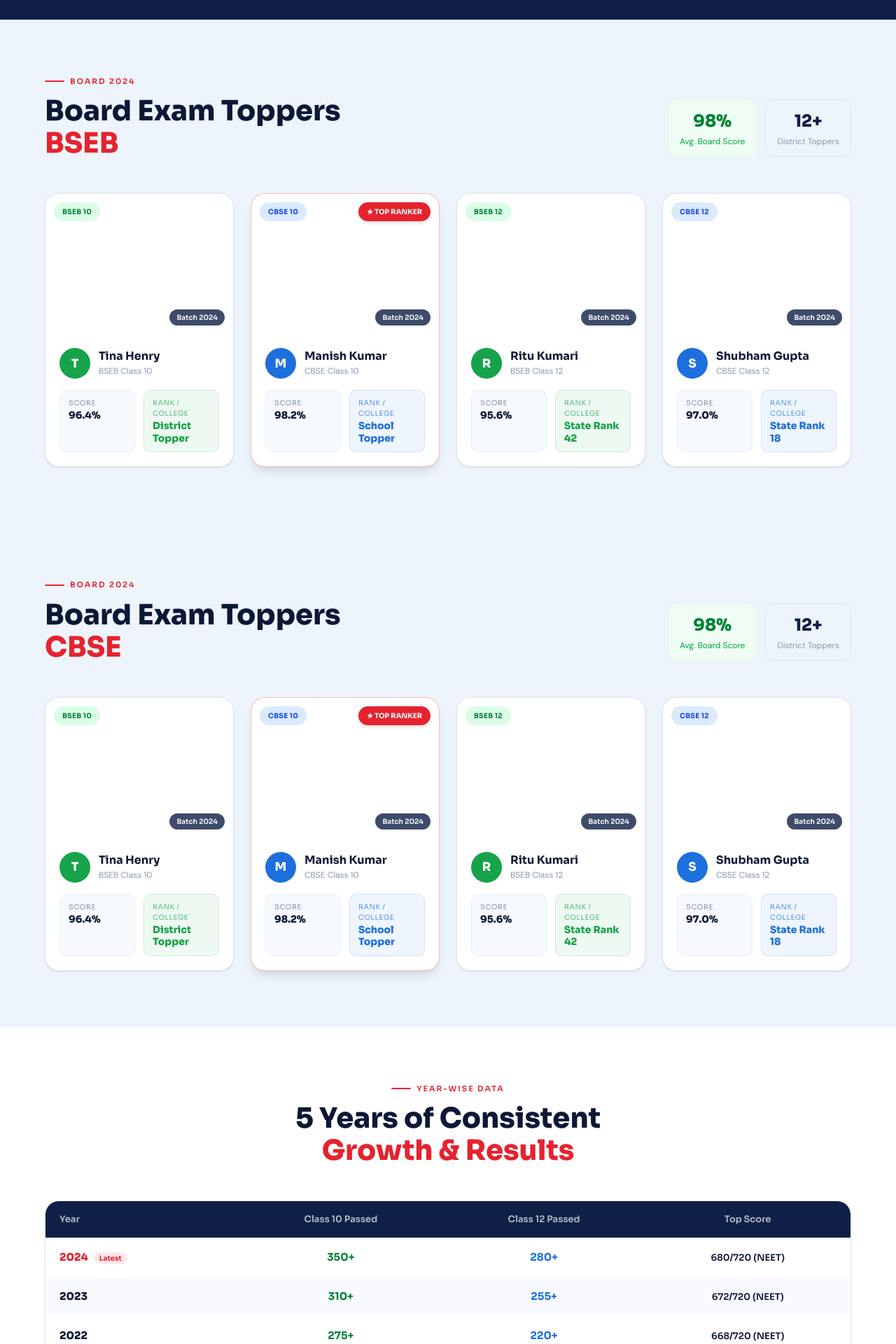
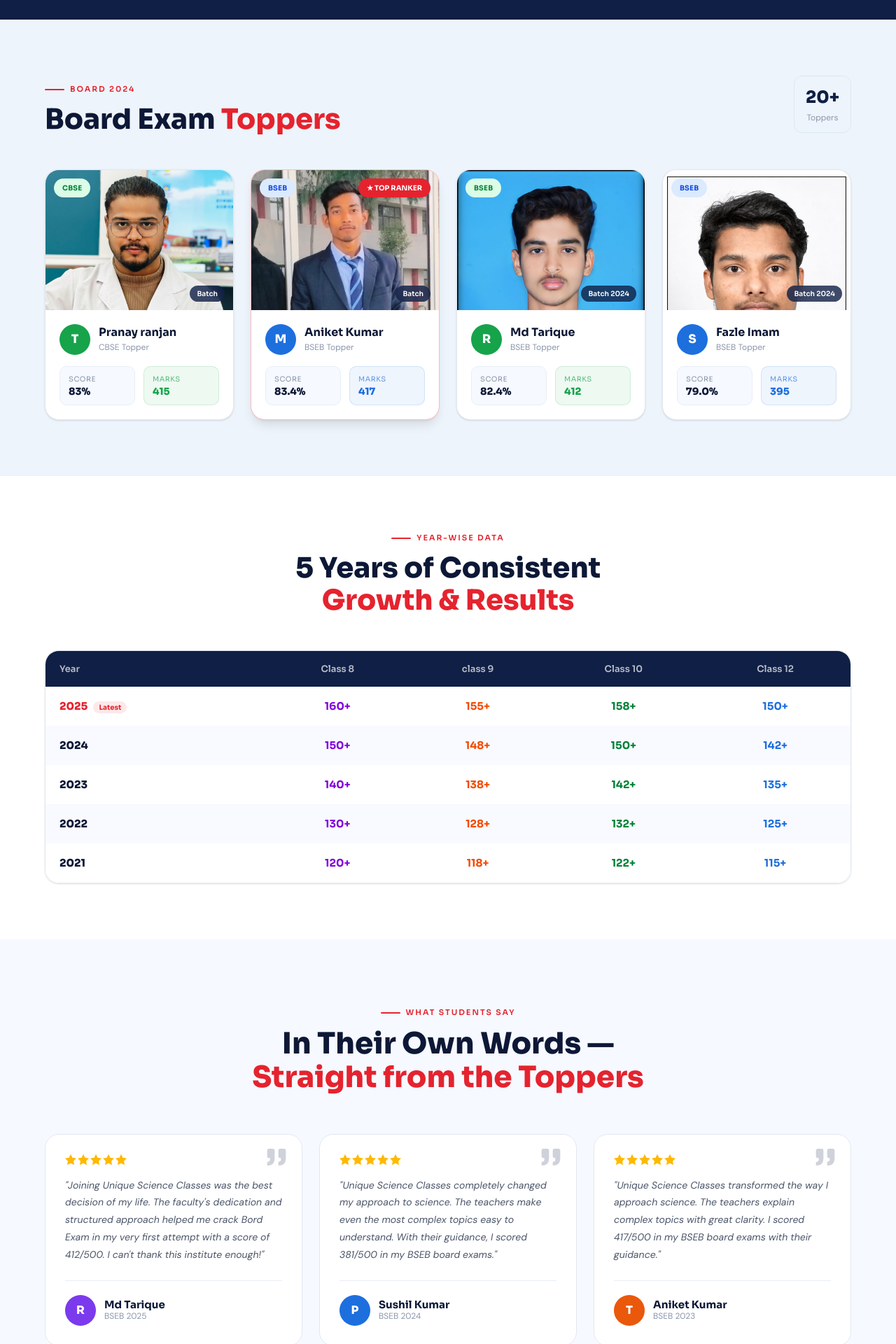
Before and after one commit to kunalArya1/usc, a Next.js app: page /results in a window 1280 px wide. Shown: the part 680-2600 px from the top of the page at 70% size. Built offline with nearby package versions, Linux system fonts and the light colour scheme.

Commit message:
ui changes

```diff
--- a/src/app/results/page.tsx
+++ b/src/app/results/page.tsx
@@ -35,9 +35,9 @@
         {/* <NEETToppers /> */}
         {/* <JEEToppers /> */}
         <BoardToppers title={"BSEB"} />
-        <BoardToppers title={"CBSE"} />
+        {/* <BoardToppers title={"CBSE"} /> */}
         <ResultsTable />
-        <ResultsGallery />
+        {/* <ResultsGallery /> */}
         <Testimonials />
         {/* <AchievementsBand /> */}
         <CTABanner />
--- a/src/components/about/StatsBand.tsx
+++ b/src/components/about/StatsBand.tsx
@@ -2,10 +2,10 @@
 
 export default function StatsBand() {
   const stats = [
-    { value: "400+", label: "Students Enrolled" },
+    { value: "500+", label: "Students Enrolled" },
     { value: "98%", label: "Success Rate" },
-    { value: "500+", label: "Board Results" },
-    { value: "8+", label: "Expert Faculty" },
+    { value: "200+", label: "Board Results" },
+    { value: "5+", label: "Expert Faculty" },
   ];
 
   return (
--- a/src/components/results/BoardToppers.tsx
+++ b/src/components/results/BoardToppers.tsx
@@ -3,48 +3,57 @@
 
 const boardToppers: TopperData[] = [
   {
-    name: "Tina Henry",
-    score: "96.4%",
+    name: "Pranay ranjan",
+    score: "83%",
     rank: "District Topper",
-    college: "BSEB Class 10",
-    year: "2024",
-    tag: "BSEB 10",
+    college: "CBSE Topper",
+    year: "",
+    tag: "CBSE",
     tagColor: "bg-green-100 text-green-700",
     initial: "T",
     color: "#16a34a",
+    imagePath: "/students/2.png",
+    marks: "415",
   },
+
   {
-    name: "Manish Kumar",
-    score: "98.2%",
+    name: "Aniket Kumar",
+    score: "83.4%",
     rank: "School Topper",
-    college: "CBSE Class 10",
-    year: "2024",
-    tag: "CBSE 10",
+    college: "BSEB Topper",
+    year: "",
+    tag: "BSEB",
     tagColor: "bg-blue-100 text-blue-700",
     initial: "M",
     color: "#1D6FDE",
+    imagePath: "/students/1.png",
+    marks: "417",
   },
   {
-    name: "Ritu Kumari",
-    score: "95.6%",
+    name: "Md Tarique",
+    score: "82.4%",
     rank: "State Rank 42",
-    college: "BSEB Class 12",
+    college: "BSEB Topper",
     year: "2024",
-    tag: "BSEB 12",
+    tag: "BSEB",
     tagColor: "bg-green-100 text-green-700",
     initial: "R",
     color: "#16a34a",
+    imagePath: "/students/3.jpeg",
+    marks: "412",
   },
   {
-    name: "Shubham Gupta",
-    score: "97.0%",
+    name: "Fazle Imam",
+    score: "79.0%",
     rank: "State Rank 18",
-    college: "CBSE Class 12",
+    college: "BSEB Topper",
     year: "2024",
-    tag: "CBSE 12",
+    tag: "BSEB",
     tagColor: "bg-blue-100 text-blue-700",
     initial: "S",
     color: "#1D6FDE",
+    imagePath: "/students/4.jpeg",
+    marks: "395",
   },
 ];
 
@@ -61,34 +70,38 @@
               </span>
             </div>
             <h2 className="font-['Sora'] text-[32px] md:text-[40px] font-extrabold text-[#0D1836] leading-[1.15]">
-              Board Exam Toppers
+              Board Exam <span className="text-[#E5232E]">Toppers</span>
               <br />
-              <span className="text-[#E5232E]">{title}</span>
             </h2>
           </div>
           <div className="flex items-center gap-3 pb-1">
-            <div className="bg-green-50 border border-green-100 rounded-[12px] px-4 py-3 text-center">
+            {/* <div className="bg-green-50 border border-green-100 rounded-[12px] px-4 py-3 text-center">
               <div className="font-['Sora'] text-[24px] font-extrabold text-green-700">
                 98%
               </div>
               <div className="text-[12px] text-green-600 mt-0.5">
                 Avg. Board Score
               </div>
-            </div>
+            </div> */}
             <div className="bg-[#EEF4FB] border border-[#D8E8F4] rounded-[12px] px-4 py-3 text-center">
               <div className="font-['Sora'] text-[24px] font-extrabold text-[#0F1F45]">
-                12+
+                20+
               </div>
-              <div className="text-[12px] text-[#8A96AB] mt-0.5">
-                District Toppers
-              </div>
+              <div className="text-[12px] text-[#8A96AB] mt-0.5">Toppers</div>
             </div>
           </div>
         </FadeUp>
 
         <div className="grid grid-cols-1 sm:grid-cols-2 lg:grid-cols-4 gap-6">
           {boardToppers.map((topper, i) => (
-            <TopperCard key={i} topper={topper} index={i} featured={i === 1} />
+            <TopperCard
+              key={i}
+              topper={topper}
+              index={i}
+              imagePath={topper.imagePath}
+              featured={i === 1}
+              marks={topper.marks}
+            />
           ))}
         </div>
       </div>
--- a/src/components/results/HeroBanner.tsx
+++ b/src/components/results/HeroBanner.tsx
@@ -16,9 +16,9 @@
                 <span className="text-[#E5232E]">Possible Here.</span>
               </h1>
               <p className="text-[16px] text-[#4A5568] leading-[1.75] max-w-[540px]">
-                Every year, our students set new benchmarks — in NEET, JEE, CBSE
-                and Bihar Board. These are real students, real ranks, and real
-                transformations. Their success is our purpose.
+                Every year, our students set new benchmarks — in Board Exams.
+                These are real students, real ranks, and real transformations.
+                Their success is our purpose.
               </p>
             </div>
             {/* Year filter tabs */}
--- a/src/components/results/ResultsTable.tsx
+++ b/src/components/results/ResultsTable.tsx
@@ -3,43 +3,43 @@
 export default function ResultsTable() {
   const rows = [
     {
-      year: "2024",
-      // neet: "320+",
-      // jee: "180+",
-      board10: "350+",
-      board12: "280+",
+      year: "2025",
+      class8: "160+",
+      class9: "155+",
+      board10: "158+",
+      board12: "150+",
       topScore: "680/720 (NEET)",
     },
     {
-      year: "2023",
-      // neet: "290+",
-      // jee: "155+",
-      board10: "310+",
-      board12: "255+",
+      year: "2024",
+      class8: "150+",
+      class9: "148+",
+      board10: "150+",
+      board12: "142+",
       topScore: "672/720 (NEET)",
     },
     {
-      year: "2022",
-      // neet: "265+",
-      // jee: "130+",
-      board10: "275+",
-      board12: "220+",
+      year: "2023",
+      class8: "140+",
+      class9: "138+",
+      board10: "142+",
+      board12: "135+",
       topScore: "668/720 (NEET)",
     },
     {
-      year: "2021",
-      // neet: "230+",
-      // jee: "110+",
-      board10: "240+",
-      board12: "195+",
+      year: "2022",
+      class8: "130+",
+      class9: "128+",
+      board10: "132+",
+      board12: "125+",
       topScore: "98.2% (CBSE)",
     },
     {
-      year: "2020",
-      // neet: "195+",
-      // jee: "95+",
-      board10: "210+",
-      board12: "170+",
+      year: "2021",
+      class8: "120+",
+      class9: "118+",
+      board10: "122+",
+      board12: "115+",
       topScore: "97.8% (BSEB)",
     },
   ];
@@ -68,11 +68,11 @@
                 <tr className="bg-[#0F1F45]">
                   {[
                     "Year",
-                    // "NEET Selections",
-                    // "JEE Qualifiers",
-                    "Class 10 Passed",
-                    "Class 12 Passed",
-                    "Top Score",
+                    "Class 8",
+                    "class 9",
+                    "Class 10",
+                    "Class 12",
+                    // "Top Score",
                   ].map((h, i) => (
                     <th
                       key={i}
@@ -101,16 +101,16 @@
                         </span>
                       )}
                     </td>
-                    {/* <td className="px-5 py-4 text-center">
+                    <td className="px-5 py-4 text-center">
                       <span className="font-['Sora'] text-[15px] font-bold text-purple-700">
-                        {row.neet}
+                        {row.class8}
                       </span>
                     </td>
                     <td className="px-5 py-4 text-center">
                       <span className="font-['Sora'] text-[15px] font-bold text-orange-600">
-                        {row.jee}
+                        {row.class9}
                       </span>
-                    </td> */}
+                    </td>
                     <td className="px-5 py-4 text-center">
                       <span className="font-['Sora'] text-[15px] font-bold text-green-700">
                         {row.board10}
@@ -121,11 +121,11 @@
                         {row.board12}
                       </span>
                     </td>
-                    <td className="px-5 py-4 text-center">
+                    {/* <td className="px-5 py-4 text-center">
                       <span className="font-['Sora'] text-[13px] font-semibold text-[#0D1836]">
                         {row.topScore}
                       </span>
-                    </td>
+                    </td> */}
                   </tr>
                 ))}
               </tbody>
--- a/src/components/results/Testimonials.tsx
+++ b/src/components/results/Testimonials.tsx
@@ -5,27 +5,27 @@
   const reviews = [
     {
       stars: 5,
-      text: "Unique Science Classes changed my life. I failed in my first NEET attempt before joining here. After just one year of coaching, I scored 680/720 and got AIIMS Patna. The faculty's dedication is unmatched.",
-      name: "Rahul Kumar",
-      role: "NEET 2024 — AIR 2,140 | AIIMS Patna",
+      text: "Joining Unique Science Classes was the best decision of my life. The faculty's dedication and structured approach helped me crack Bord Exam in my very first attempt with a score of 412/500. I can't thank this institute enough!",
+      name: "Md Tarique",
+      role: "BSEB 2025",
       initial: "R",
       color: "#7c3aed",
     },
     {
       stars: 5,
-      text: "The JEE preparation here is truly world-class. Daily DPPs, weekly full-length mocks, and IIT alumni faculty who actually know the exam inside out. I cleared JEE Advanced and got IIT Roorkee. Gratitude forever.",
-      name: "Rohan Verma",
-      role: "JEE Advanced 2024 — IIT Roorkee",
-      initial: "R",
-      color: "#E5232E",
+      text: "Unique Science Classes completely changed my approach to science. The teachers make even the most complex topics easy to understand. With their guidance, I scored 381/500 in my BSEB board exams.",
+      name: "Sushil Kumar",
+      role: "BSEB 2024",
+      initial: "P",
+      color: "#1D6FDE",
     },
     {
       stars: 5,
-      text: "My BSEB score jumped from 72% to 96.4% after joining Unique Science Classes in Class 10. The teachers explain every concept so clearly. I am the district topper now. Thank you sir and team!",
-      name: "Tina Henry",
-      role: "BSEB Class 10 — District Topper 2024",
+      text: "Unique Science Classes transformed the way I approach science. The teachers explain complex topics with great clarity. I scored 417/500 in my BSEB board exams with their guidance.",
+      name: "Aniket Kumar ",
+      role: "BSEB 2023",
       initial: "T",
-      color: "#16a34a",
+      color: "#ea580c",
     },
     // {
     //   stars: 5,
--- a/src/components/results/TopperCard.tsx
+++ b/src/components/results/TopperCard.tsx
@@ -11,16 +11,22 @@
   tagColor: string;
   initial: string;
   color: string;
+  imagePath: string;
+  marks: string;
 }
 
 export default function TopperCard({
   topper,
   index,
   featured = false,
+  imagePath,
+  marks,
 }: {
   topper: TopperData;
   index: number;
   featured?: boolean;
+  imagePath: string;
+  marks: string;
 }) {
   return (
     <FadeUp delay={index * 80}>
@@ -33,6 +39,7 @@
             label={`${topper.name} — ${topper.tag} topper ${topper.year}, student portrait`}
             className="w-full h-full group-hover:scale-105 transition-transform duration-500"
           /> */}
+          <img src={imagePath} alt="" />
           {/* Rank badge — top left */}
           {featured && (
             <div className="absolute top-3 right-3 bg-[#E5232E] text-white font-['Sora'] text-[10px] font-bold px-3 py-1.5 rounded-full shadow-md">
@@ -92,13 +99,13 @@
                 className="text-[10px] font-['Sora'] uppercase tracking-wider mb-0.5"
                 style={{ color: topper.color, opacity: 0.7 }}
               >
-                Rank / College
+                Marks
               </div>
               <div
                 className="font-['Sora'] text-[14px] font-extrabold leading-tight"
                 style={{ color: topper.color }}
               >
-                {topper.rank}
+                {marks}
               </div>
             </div>
           </div>
```
